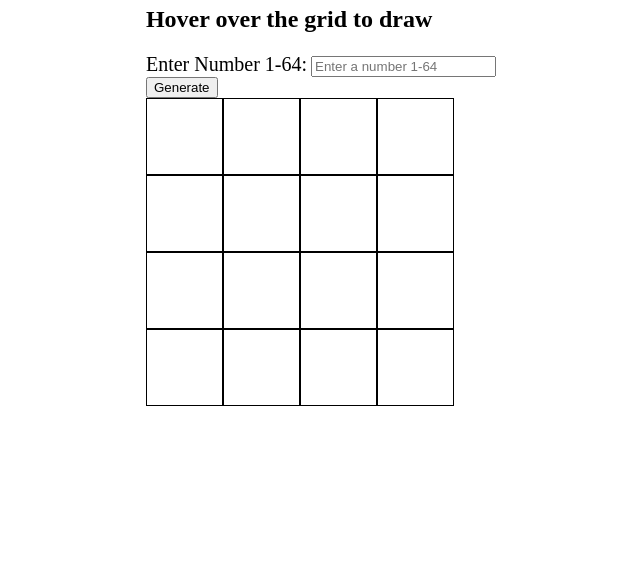
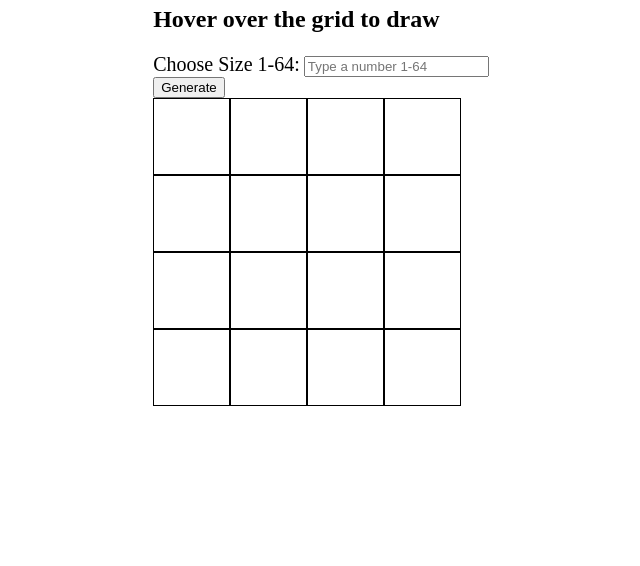
Before and after one commit to smera7/etch, a plain HTML site: page index.html in a window 1280 px wide. Shown: the part 234-800 px from the top of the page, without its empty margins (319-959 px from the left). Drawn offline with Linux system fonts and the light colour scheme.

Commit message:
copy change

```diff
--- a/index.html
+++ b/index.html
@@ -2,7 +2,7 @@
 <html>
 <head>
     <meta charset="UTF-8">
-    <title>My Web Page</title>
+    <title>Colorized Etch</title>
     <link rel="stylesheet" href="style.css">
 </head>
 <body>
@@ -12,8 +12,8 @@
         <h1>Etch-A-Sketch</h1>
         <h2>Hover over the grid to draw</h2>
         <form id="myForm">
-            <label for="inputText" input="number">Enter Number 1-64:</label>
-            <input type="text" id="inputText" name="inputText" placeholder="Enter a number 1-64"><br>
+            <label for="inputText" input="number">Choose Size 1-64:</label>
+            <input type="text" id="inputText" name="inputText" placeholder="Type a number 1-64"><br>
             <button id = "new" onclick="newgrid()">Generate</button>
         </form>
         <div class="grid">
```
